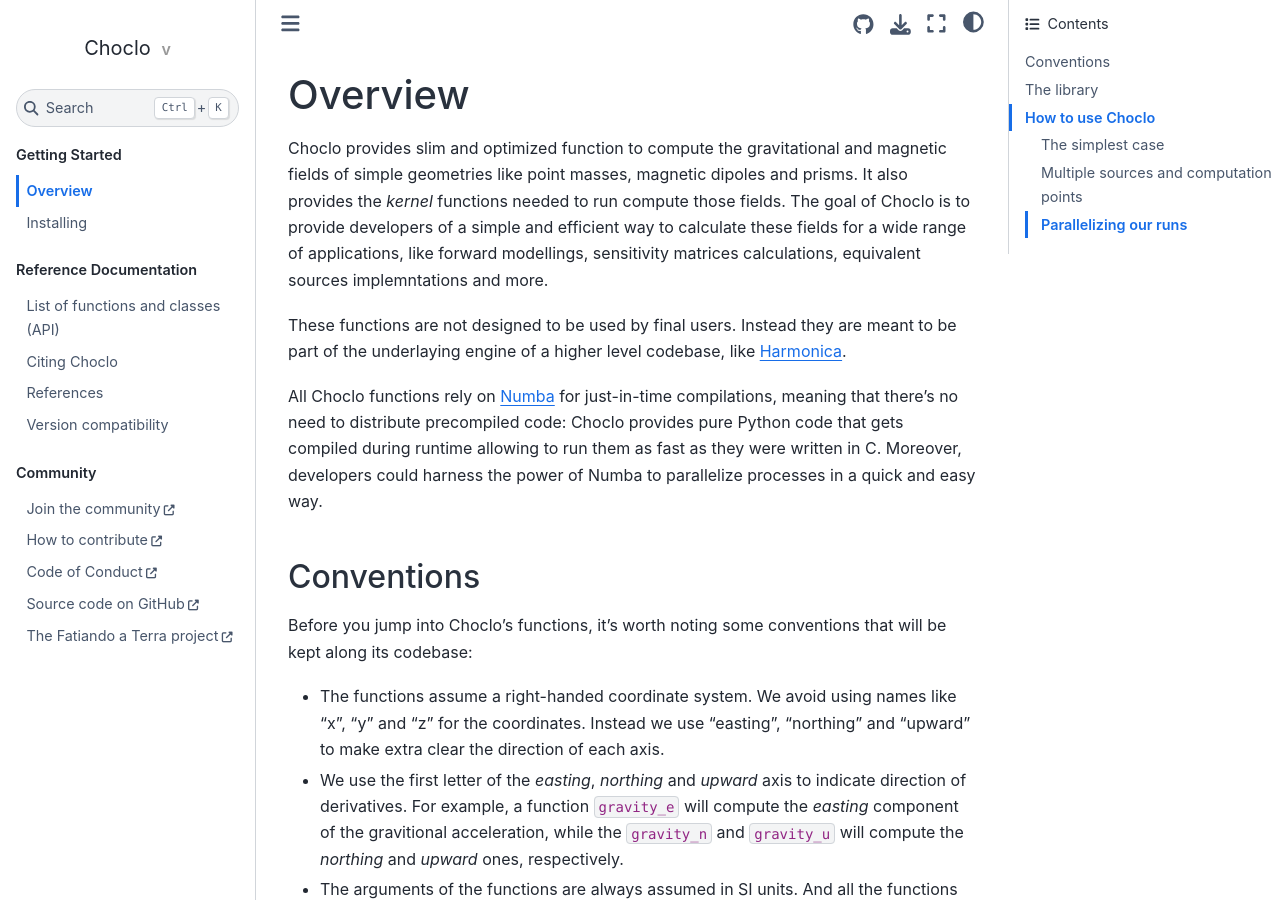
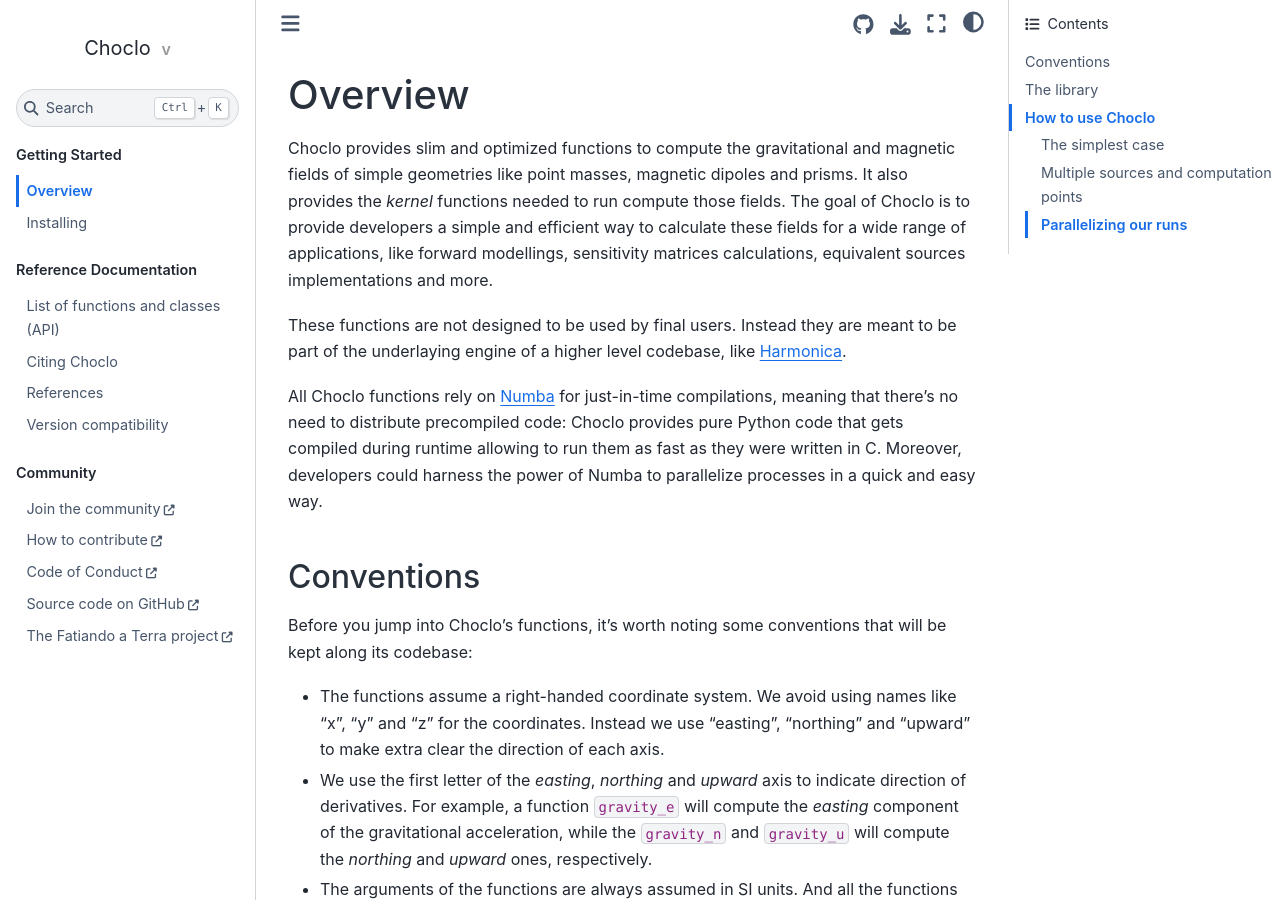
Before and after one commit to fatiando/choclo, a Sphinx documentation site: the page built from doc/overview.rst, in a window 1280 px wide and 900 px high. Built offline with Sphinx 7.4.7 and the Sphinx Book theme 1.1.4, drawn with Linux system fonts in a browser that asks for light colours; the version number could not be read and is left out; some of the changed text lies outside the part shown.

Commit message:
Fix typos on overview

```diff
--- a/doc/overview.rst
+++ b/doc/overview.rst
@@ -3,13 +3,13 @@
 Overview
 ========
 
-Choclo provides slim and optimized function to compute the gravitational and
+Choclo provides slim and optimized functions to compute the gravitational and
 magnetic fields of simple geometries like point masses, magnetic dipoles and
 prisms. It also provides the *kernel* functions needed to run compute those
-fields. The goal of Choclo is to provide developers of a simple and efficient
+fields. The goal of Choclo is to provide developers a simple and efficient
 way to calculate these fields for a wide range of applications, like forward
 modellings, sensitivity matrices calculations, equivalent sources
-implemntations and more.
+implementations and more.
 
 These functions are not designed to be used by final users. Instead they are
 meant to be part of the underlaying engine of a higher level codebase, like
@@ -34,7 +34,7 @@
   "northing" and "upward" to make extra clear the direction of each axis.
 - We use the first letter of the *easting*, *northing* and *upward* axis to
   indicate direction of derivatives. For example, a function ``gravity_e`` will
-  compute the *easting* component of the gravitional acceleration, while the
+  compute the *easting* component of the gravitational acceleration, while the
   ``gravity_n`` and ``gravity_u`` will compute the *northing* and *upward*
   ones, respectively.
 - The arguments of the functions are always assumed in SI units. And all the
@@ -119,7 +119,7 @@
 
    coordinates = (easting.ravel(), northing.ravel(), upward.ravel())
 
-And we want to compute the gratitational acceleration that those prisms
+And we want to compute the gravitational acceleration that those prisms
 generate on each observation point, we need to write some kind of loop that
 computes the effect of each prism on each observation point and adds it to
 a running result.
```
Also changed, not shown: other parts of doc/overview.rst (+2 -2 lines).
